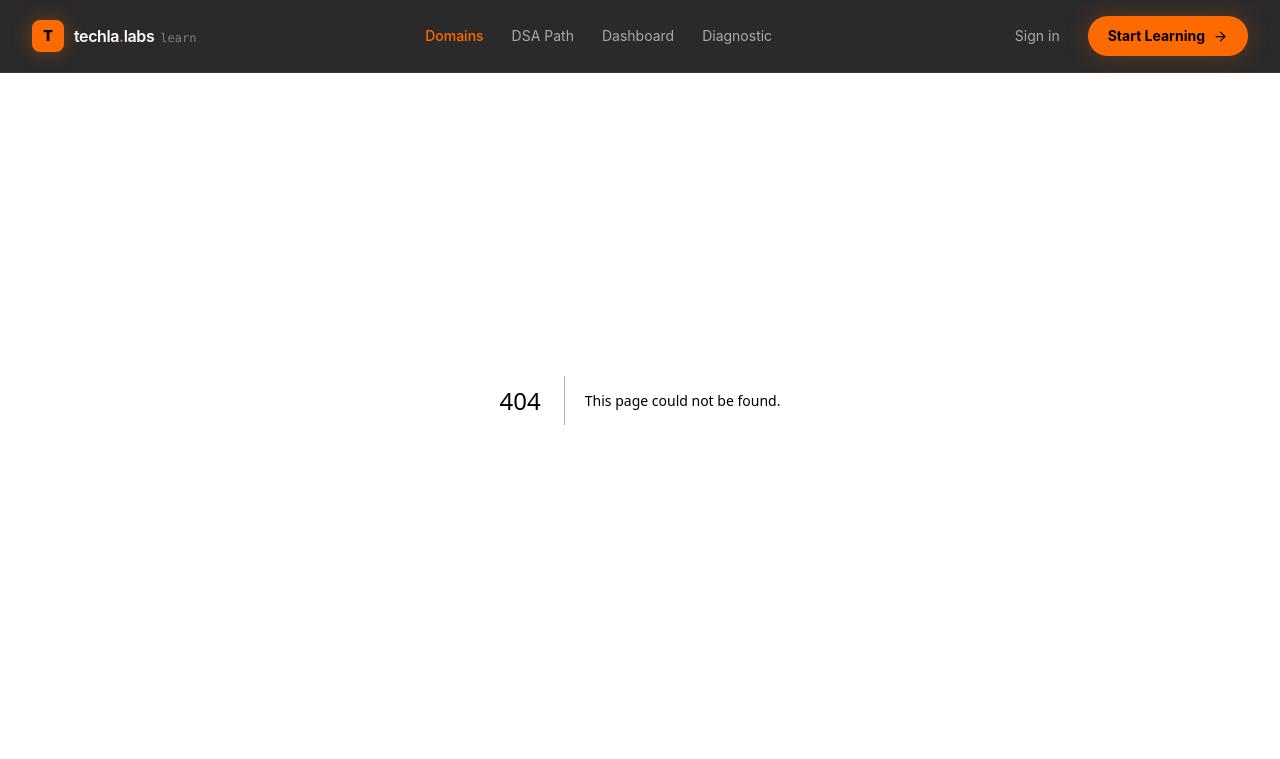
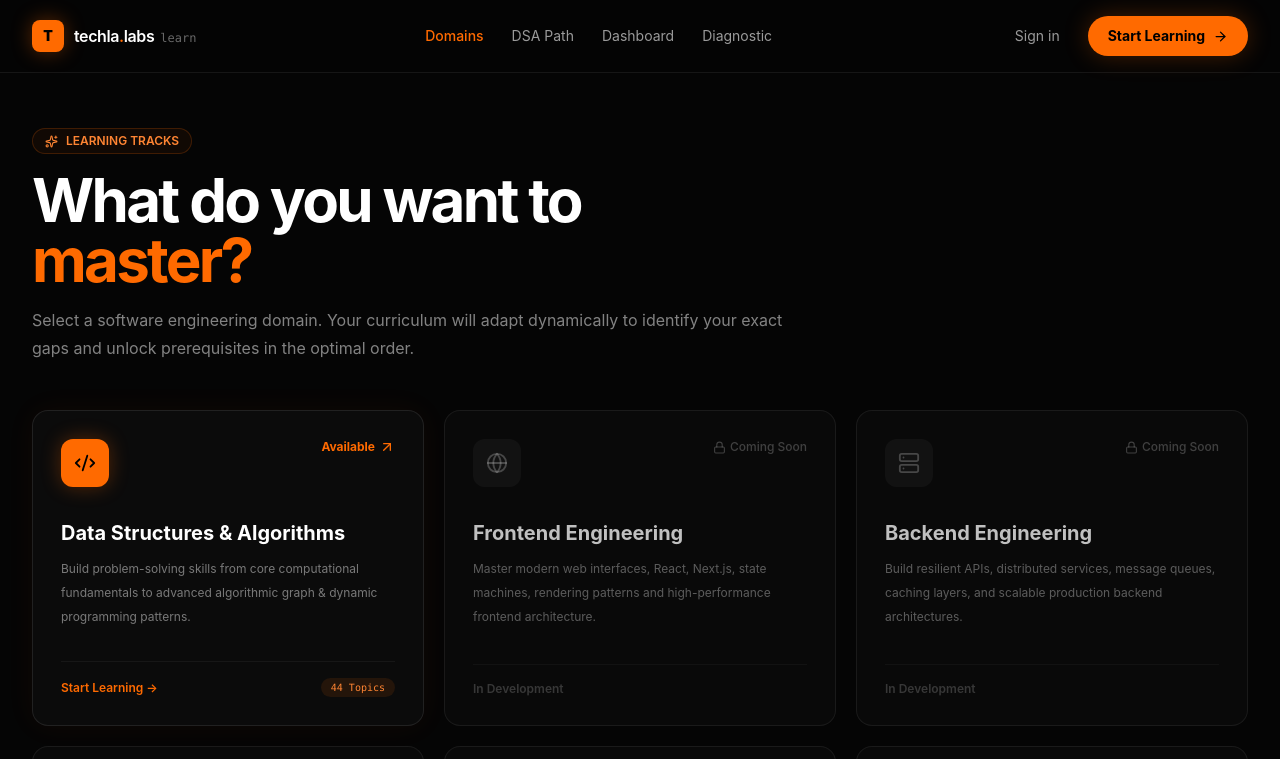
Before and after one commit to TheclaOrg/techla.labs.learn, a Next.js app: page /learn in a window 1280 px wide. Before the commit this address had no page. Shown: the top 759 px of the page. Built offline with nearby package versions, Linux system fonts and the light colour scheme.

Commit message:
feat(domain-selector): build domain selector page with track status

```diff
--- /dev/null
+++ b/app/learn/page.tsx
@@ -0,0 +1,132 @@
+import Link from "next/link";
+import {
+  ArrowUpRight,
+  Code2,
+  Database,
+  Globe,
+  Layers,
+  Lock,
+  Server,
+  Shield,
+  Sparkles,
+} from "lucide-react";
+import { learningDomains } from "@/data/dsa/domains";
+
+export default function LearnDomainsPage() {
+  const getDomainIcon = (slug: string) => {
+    switch (slug) {
+      case "dsa":
+        return Code2;
+      case "frontend":
+        return Globe;
+      case "backend":
+        return Server;
+      case "databases":
+        return Database;
+      case "fullstack":
+        return Layers;
+      case "security":
+        return Shield;
+      default:
+        return Code2;
+    }
+  };
+
+  return (
+    <main className="min-h-screen bg-[#050505] px-5 pb-24 pt-32 lg:px-8">
+      <div className="mx-auto max-w-7xl">
+        {/* Header */}
+        <div className="max-w-3xl">
+          <div className="mb-4 inline-flex items-center gap-2 rounded-full border border-[#ff6a00]/20 bg-[#ff6a00]/5 px-3 py-1 text-xs font-semibold text-[#ff8533]">
+            <Sparkles size={13} />
+            LEARNING TRACKS
+          </div>
+
+          <h1 className="text-4xl font-bold tracking-[-.045em] sm:text-6xl text-white">
+            What do you want to{" "}
+            <span className="text-[#ff6a00]">master?</span>
+          </h1>
+
+          <p className="mt-4 text-base text-white/50 leading-7">
+            Select a software engineering domain. Your curriculum will adapt dynamically to identify your exact gaps and unlock prerequisites in the optimal order.
+          </p>
+        </div>
+
+        {/* Domain Grid */}
+        <div className="mt-12 grid gap-5 md:grid-cols-2 lg:grid-cols-3">
+          {learningDomains.map((domain) => {
+            const Icon = getDomainIcon(domain.slug);
+            const isAvailable = domain.status === "available";
+
+            const cardContent = (
+              <div
+                className={`card group h-full rounded-2xl p-7 flex flex-col justify-between transition-all ${
+                  isAvailable
+                    ? "border-[#ff6a00]/30 bg-[#0d0d0d] hover:border-[#ff6a00]/60 shadow-[0_0_30px_rgba(255,106,0,0.05)]"
+                    : "border-white/[0.06] bg-[#090909] opacity-75 hover:opacity-100"
+                }`}
+              >
+                <div>
+                  <div className="flex items-start justify-between">
+                    <div
+                      className={`grid size-12 place-items-center rounded-xl transition ${
+                        isAvailable
+                          ? "bg-[#ff6a00] text-black font-bold shadow-[0_0_20px_rgba(255,106,0,0.3)]"
+                          : "bg-white/5 text-white/30"
+                      }`}
+                    >
+                      <Icon size={22} />
+                    </div>
+
+                    {isAvailable ? (
+                      <span className="flex items-center gap-1 text-xs font-bold text-[#ff6a00]">
+                        Available
+                        <ArrowUpRight size={16} />
+                      </span>
+                    ) : (
+                      <span className="flex items-center gap-1 text-xs text-white/30 font-medium">
+                        <Lock size={13} />
+                        Coming Soon
+                      </span>
+                    )}
+                  </div>
+
+                  <h2 className="mt-8 text-xl font-bold text-white group-hover:text-[#ff8533] transition">
+                    {domain.name}
+                  </h2>
+
+                  <p className="mt-2.5 text-xs leading-6 text-white/45">
+                    {domain.description}
+                  </p>
+                </div>
+
+                <div className="mt-8 pt-4 border-t border-white/[0.05] flex items-center justify-between">
+                  <span
+                    className={`text-xs font-semibold ${
+                      isAvailable ? "text-[#ff6a00]" : "text-white/25"
+                    }`}
+                  >
+                    {isAvailable ? "Start Learning →" : "In Development"}
+                  </span>
+                  {isAvailable && (
+                    <span className="rounded-full bg-[#ff6a00]/10 px-2.5 py-0.5 text-[10px] text-[#ff8533] font-mono">
+                      44 Topics
+                    </span>
+                  )}
+                </div>
+              </div>
+            );
+
+            return isAvailable ? (
+              <Link key={domain.id} href={`/learn/${domain.slug}`} className="block">
+                {cardContent}
+              </Link>
+            ) : (
+              <div key={domain.id}>{cardContent}</div>
+            );
+          })}
+        </div>
+      </div>
+    </main>
+  );
+}
```
